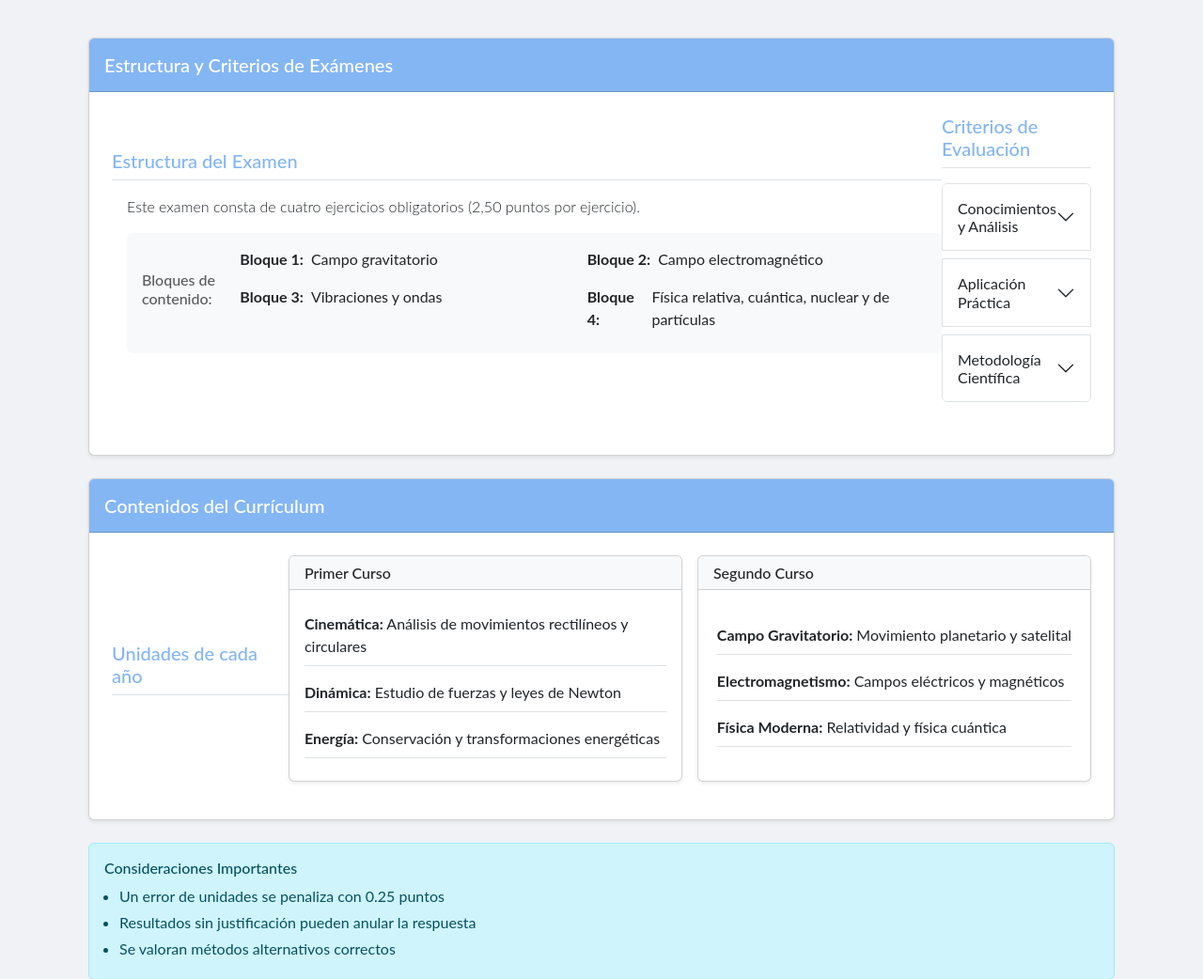
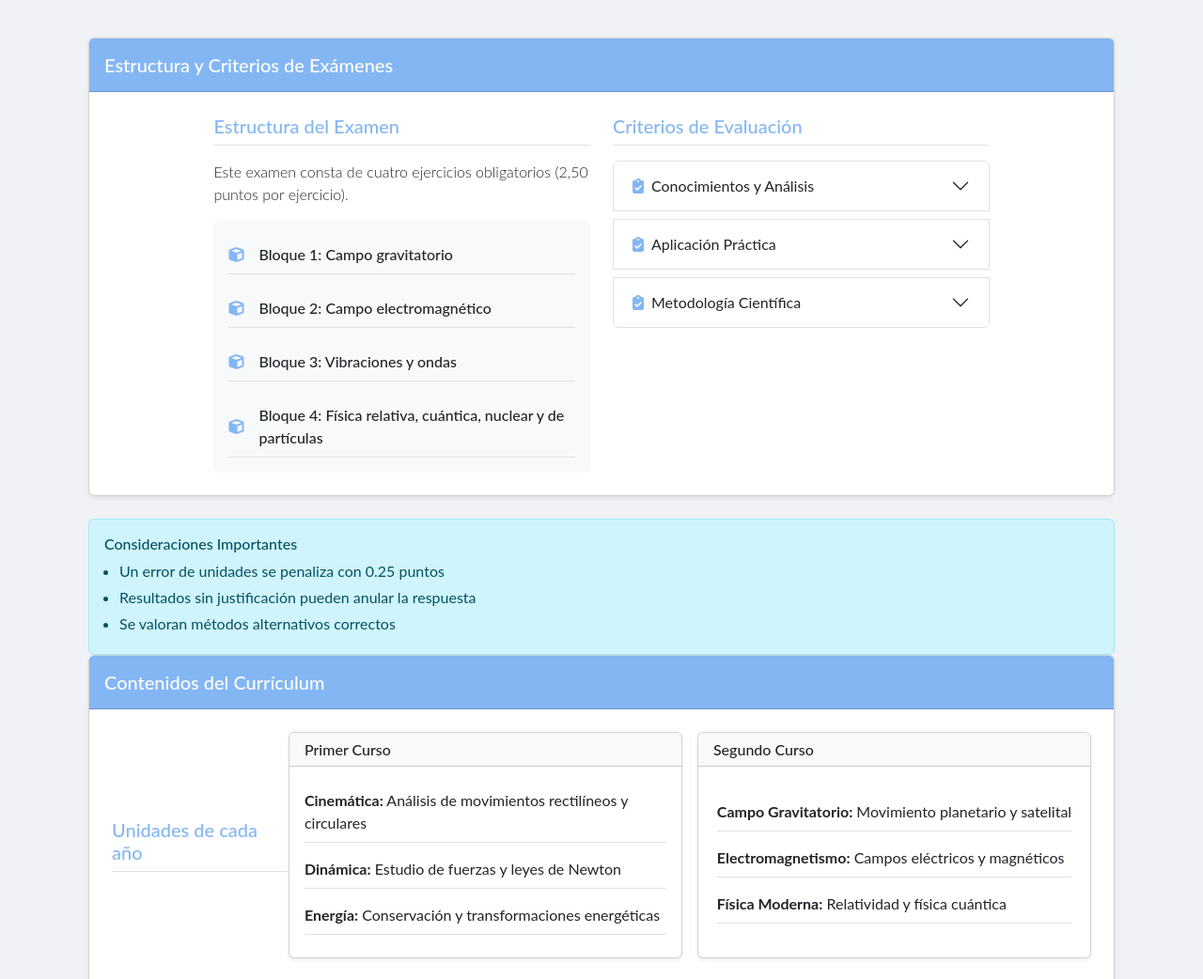
Before and after one commit to Rocedg/web-clases-fisica, a Flask app: page /miscellaneous in a window 1280 px wide. Shown: the part 56-1098 px from the top of the page at 94% size. Run offline with Flask 3, Linux system fonts and the light colour scheme; the visitor is signed in with stand-in values (Sample User, id 1).

Commit message:
Stetical fixes

```diff
--- a/templates/user/miscellaneous.html
+++ b/templates/user/miscellaneous.html
@@ -3,33 +3,82 @@
 
 {% block content %}
 <div class="container py-3">
-    <!-- Exam Structure Card -->
+	<!-- Exam Structure Section -->
 	<div class="card shadow-sm mb-4">
 		<div class="card-header bg-primary text-white py-3">
 			<h4 class="mb-0 fs-5">Estructura y Criterios de Exámenes</h4>
 		</div>
 		<div class="card-body p-3 p-md-4">
-            <!-- Exam Structure Section -->
-            <div class="structure-section mb-4">
+			<div class="row g-4">
+				<!-- Left Column - Bloques -->
+				<div class="col-12 col-md-6">
+					<div class="d-flex flex-column h-100">
 						<h5 class="text-primary mb-3 border-bottom pb-2">Estructura del Examen</h5>
-                <div class="ms-0 ms-md-3">
 						<p class="lead fs-6 mb-3">Este examen consta de cuatro ejercicios obligatorios (2,50 puntos por ejercicio).</p>
 
-                    <div class="card bg-light border-0 mb-4">
+						<div class="card bg-light border-0 flex-grow-1">
 							<div class="card-body p-3">
-                            <h6 class="text-muted mb-2">Bloques de contenido:</h6>
-                            <div class="row g-2">
-                                {% set bloques = [
-                                    ('Bloque 1:', 'Campo gravitatorio'),
-                                    ('Bloque 2:', 'Campo electromagnético'),
-                                    ('Bloque 3:', 'Vibraciones y ondas'),
-                                    ('Bloque 4:', 'Física relativa, cuántica, nuclear y de partículas')
+								<div class="d-flex flex-column gap-3">
+									{% for bloque in [
+										'Bloque 1: Campo gravitatorio',
+										'Bloque 2: Campo electromagnético',
+										'Bloque 3: Vibraciones y ondas',
+										'Bloque 4: Física relativa, cuántica, nuclear y de partículas'
 									] %}
-                                {% for bloque in bloques %}
-                                <div class="col-12 col-md-6 mb-2">
-                                    <div class="d-flex align-items-start">
-                                        <span class="fw-bold me-2">{{ bloque.0 }}</span>
-                                        <span>{{ bloque.1 }}</span>
+									<div class="d-flex align-items-center py-2 border-bottom">
+										<i class="fas fa-cube me-3 text-primary"></i>
+										<span class="fw-medium">{{ bloque }}</span>
+									</div>
+									{% endfor %}
+								</div>
+							</div>
+						</div>
+					</div>
+				</div>
+
+				<!-- Right Column - Criteria -->
+				<div class="col-12 col-md-6">
+					<h5 class="text-primary mb-3 border-bottom pb-2">Criterios de Evaluación</h5>
+					<div class="accordion" id="evalCriteria">
+						{% for title, id in [
+							('Conocimientos y Análisis', 'knowledge'),
+							('Aplicación Práctica', 'application'),
+							('Metodología Científica', 'methodology')
+						] %}
+						<div class="accordion-item mb-2 border">
+							<h6 class="accordion-header">
+								<button class="accordion-button collapsed py-3"
+										type="button"
+										data-bs-toggle="collapse"
+										data-bs-target="#collapse{{ id }}"
+										aria-expanded="false">
+									<i class="fas fa-clipboard-check me-2 text-primary"></i>
+									{{ title }}
+								</button>
+							</h6>
+							<div id="collapse{{ id }}" class="accordion-collapse collapse"
+								 data-bs-parent="#evalCriteria">
+								<div class="accordion-body small">
+									{% if id == 'knowledge' %}
+									<ul class="mb-0 ps-3">
+										<li>Explicación de conceptos</li>
+										<li>Interpretación de gráficos</li>
+										<li>Relación entre variables</li>
+									</ul>
+									{% elif id == 'application' %}
+									<ul class="mb-0 ps-3">
+										<li>Resolución numérica</li>
+										<li>Elaboración de gráficos</li>
+										<li>Uso de unidades</li>
+									</ul>
+									{% else %}
+									<ul class="mb-0 ps-3">
+										<li>Razonamiento lógico</li>
+										<li>Contextualización</li>
+										<li>Justificación de resultados</li>
+									</ul>
+									{% endif %}
+								</div>
 							</div>
 						</div>
 						{% endfor %}
@@ -39,52 +88,18 @@
 		</div>
 	</div>
 
-            <!-- Evaluation Criteria -->
-            <div class="structure-section mb-4">
-                <h5 class="text-primary mb-3 border-bottom pb-2">Criterios de Evaluación</h5>
-                <div class="accordion" id="evalCriteria">
-                    {% set criteria_sections = [
-                        ('Conocimientos y Análisis', 'knowledge', [
-                            'Explicación y descripción de conceptos',
-                            'Interpretación de gráficos y tablas',
-                            'Relación entre variables físicas'
-                        ]),
-                        ('Aplicación Práctica', 'application', [
-                            'Resolución de problemas numéricos',
-                            'Elaboración de gráficos y diagramas',
-                            'Uso correcto de unidades'
-                        ]),
-                        ('Metodología Científica', 'methodology', [
-                            'Razonamiento lógico en las respuestas',
-                            'Contextualización de situaciones',
-                            'Justificación de resultados'
-                        ])
+	    <!-- Additional Information -->
+    <div class="alert alert-info mt-3 mb-0 p-3">
+        <h6 class="alert-heading mb-2">Consideraciones Importantes</h6>
+        <ul class="mb-0 ps-3">
+            {% for item in [
+                'Un error de unidades se penaliza con 0.25 puntos',
+                'Resultados sin justificación pueden anular la respuesta',
+                'Se valoran métodos alternativos correctos'
             ] %}
-
-                    {% for title, id, items in criteria_sections %}
-                    <div class="accordion-item mb-2 border">
-                        <h6 class="accordion-header" id="heading{{ id }}">
-                            <button class="accordion-button collapsed py-3 px-3" type="button"
-                                    data-bs-toggle="collapse" data-bs-target="#collapse{{ id }}"
-                                    aria-expanded="false" aria-controls="collapse{{ id }}">
-                                {{ title }}
-                            </button>
-                        </h6>
-                        <div id="collapse{{ id }}" class="accordion-collapse collapse"
-                             data-bs-parent="#evalCriteria">
-                            <div class="accordion-body px-3 py-2">
-                                <ul class="list-group list-group-flush">
-                                    {% for item in items %}
-                                    <li class="list-group-item py-2">{{ item }}</li>
+            <li class="mb-1">{{ item }}</li>
             {% endfor %}
         </ul>
-                            </div>
-                        </div>
-                    </div>
-                    {% endfor %}
-                </div>
-            </div>
-        </div>
     </div>
 
     <!-- Curriculum Content -->
@@ -140,20 +155,6 @@
                 </div>
             </div>
         </div>
-    </div>
-
-    <!-- Additional Information -->
-    <div class="alert alert-info mt-3 mb-0 p-3">
-        <h6 class="alert-heading mb-2">Consideraciones Importantes</h6>
-        <ul class="mb-0 ps-3">
-            {% for item in [
-                'Un error de unidades se penaliza con 0.25 puntos',
-                'Resultados sin justificación pueden anular la respuesta',
-                'Se valoran métodos alternativos correctos'
-            ] %}
-            <li class="mb-1">{{ item }}</li>
-            {% endfor %}
-        </ul>
     </div>
 
     <!-- Physics Education -->
```
Also changed, not shown: static/css/style.css (+63 -0 lines), 1 other file. Lines whose indentation alone changed are shown as unchanged.
